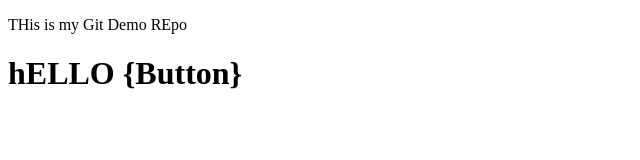
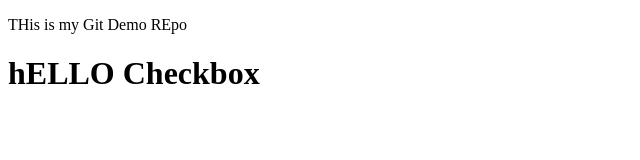
Before and after one commit to Mohammed-Amaan-Ansari/LocalRepo, a plain HTML site: page index.html in a window 1280 px wide. Shown: the whole page, without its empty margins (0-640 px from the left). Drawn offline with Linux system fonts and the light colour scheme.

Commit message:
Checkbox

```diff
--- a/index.html
+++ b/index.html
@@ -7,6 +7,6 @@
 </head>
 <body>
     <p> THis is my Git Demo REpo</p>
-    <H1>hELLO {Button}</H1>
+    <H1>hELLO Checkbox</H1>
 </body>
 </html>
```
